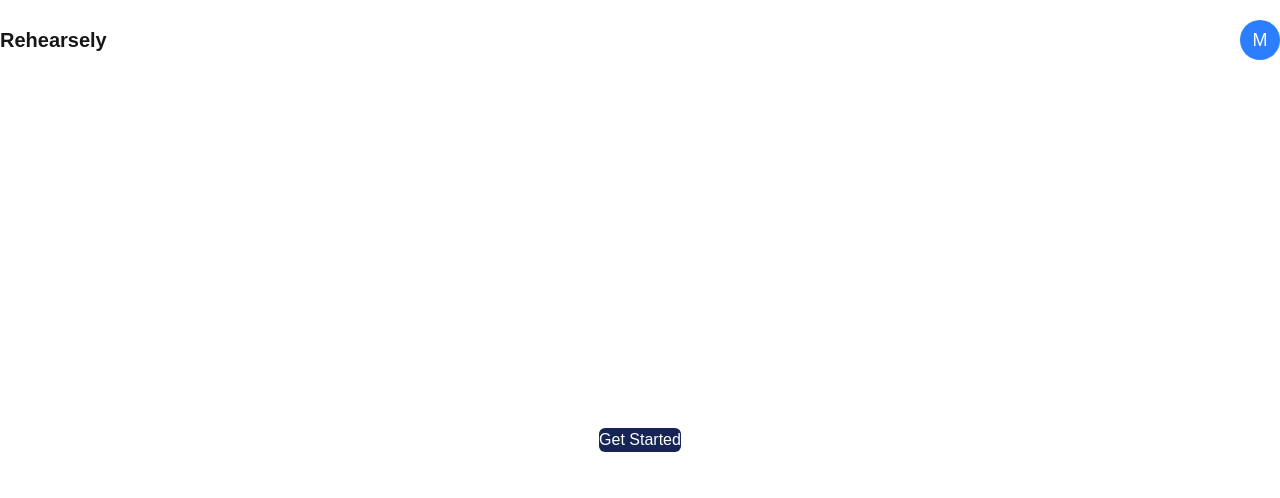
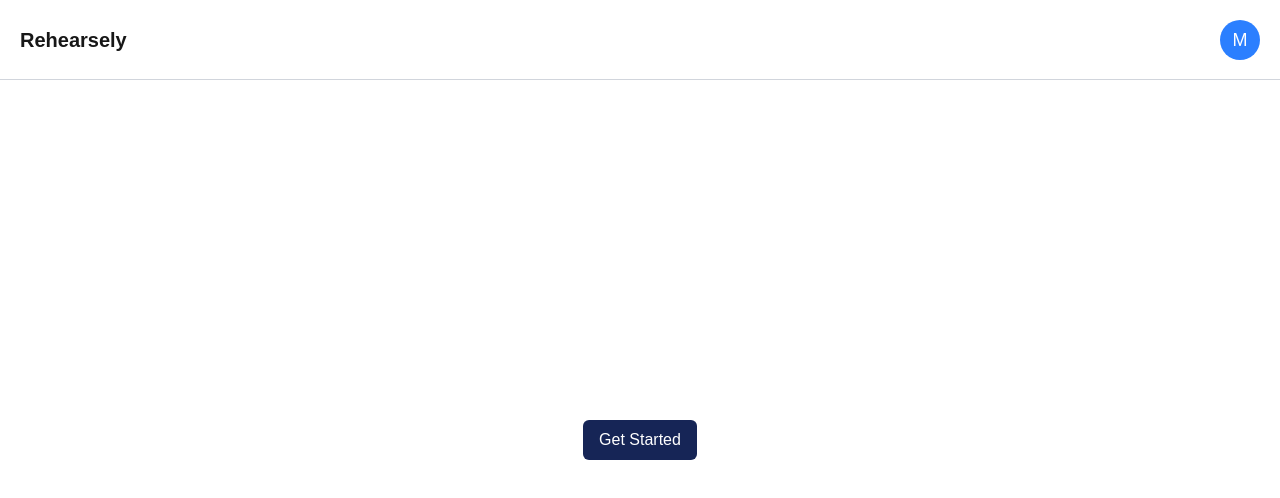
Before and after one commit to pugweather/rehearsely, a Next.js app: page / in a window 1280 px wide. Shown: the top 498 px of the page. Built offline with nearby package versions, Linux system fonts and the light colour scheme.

Commit message:
import statement was causing formatting issue

```diff
--- a/src/app/globals.css
+++ b/src/app/globals.css
@@ -1,5 +1,4 @@
 @import "tailwindcss";
-@import "tailwindcss/preflight";
 @tailwind utilities;
 
 
```
